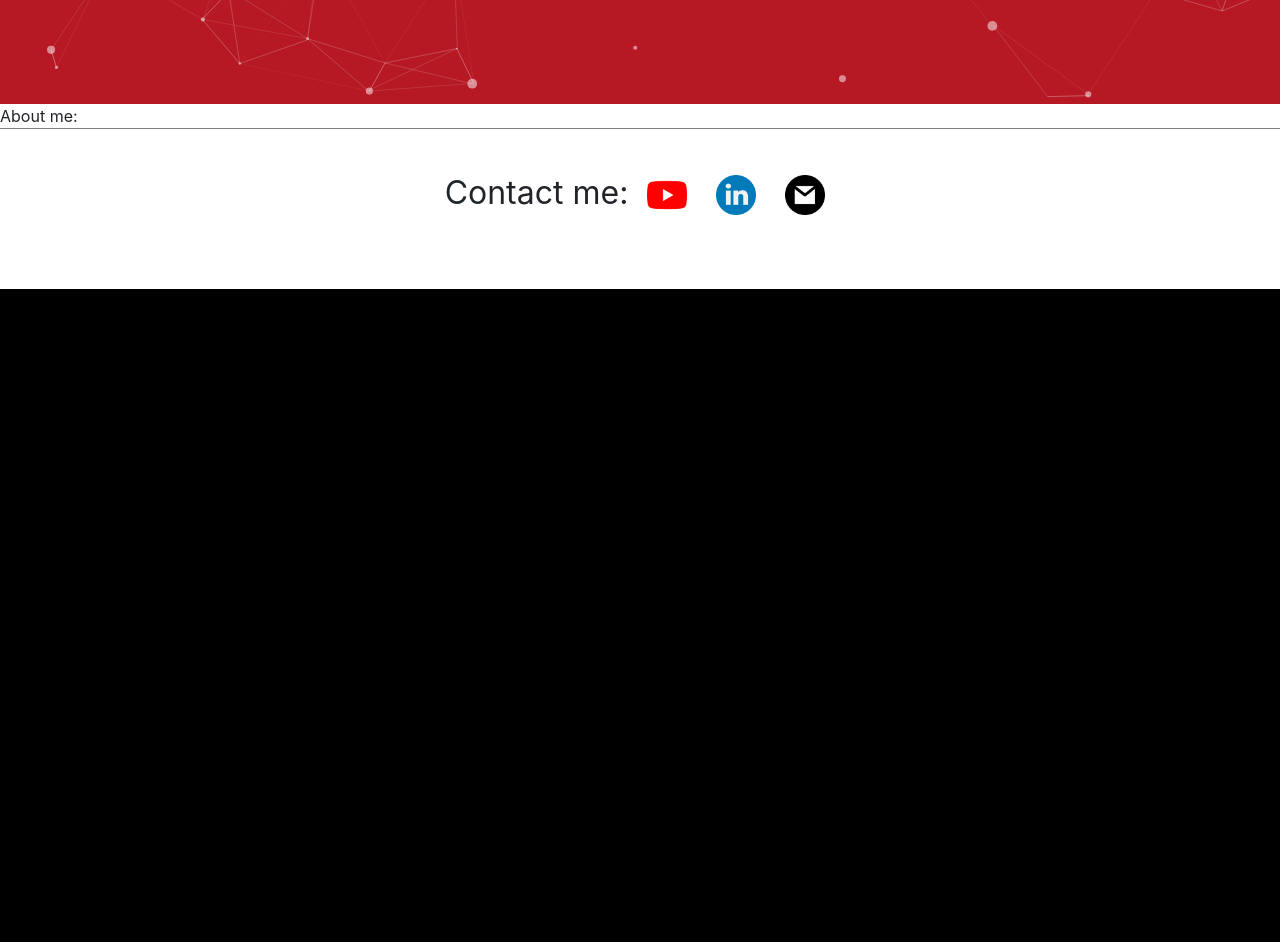
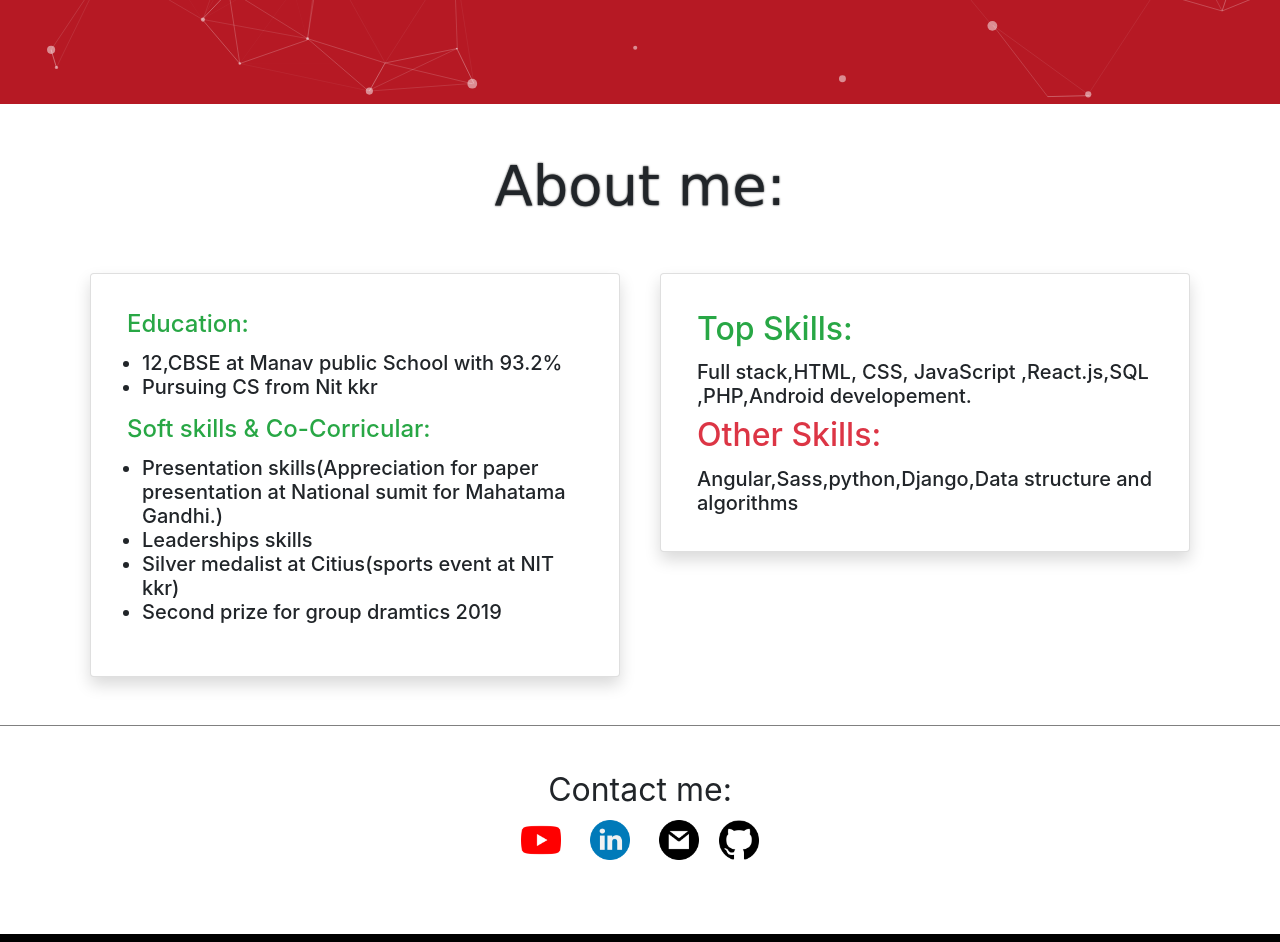
Before and after one commit to hkaur008/portfolio, a plain HTML site: page index.html in a window 1280 px wide. Shown: the part 760-1702 px from the top of the page. Before the commit the page ends 1057 px from the top, so only its background shows below. Drawn offline with nearby package versions, Linux system fonts and the light colour scheme; a web font is replaced by a local one.

Commit message:
portfolio

```diff
--- a/css/style.css
+++ b/css/style.css
@@ -1,4 +1,4 @@
-
+@import url('https://fonts.googleapis.com/css2?family=Baloo+Tamma+2&display=swap');
  a:link:hover {
   text-decoration: none;
 }
@@ -34,6 +34,7 @@ canvas{
 .navbar{
   height:8vh;
   color:white;
+  position:sticky;
 }
   .navbar-toggler
   {position:absolute;
@@ -61,4 +62,24 @@ canvas{
   padding-bottom: 0;
   border-top:1px solid grey;
   font-size: 4vh;
+  position: relative;
 }
+.main{
+
+  font-size:5vh;
+  position: relative;
+
+}
+
+.main .text-center{
+  padding:5vh;
+  font-family:'Baloo Tamma 2', cursive;
+  font-size: 7vh;
+  text-shadow:0 0 2px  #111;
+}
+.main .card{
+  padding:10px;margin:5px;
+  position: relative;
+   height: auto;
+
+}
--- a/index.html
+++ b/index.html
@@ -9,12 +9,12 @@
   <link rel="stylesheet" media="screen" href="css/style.css">
   <link rel="stylesheet" href="https://stackpath.bootstrapcdn.com/bootstrap/4.4.1/css/bootstrap.min.css" integrity="sha384-Vkoo8x4CGsO3+Hhxv8T/Q5PaXtkKtu6ug5TOeNV6gBiFeWPGFN9MuhOf23Q9Ifjh" crossorigin="anonymous">
 <body>
-  <div class="header"><div class="pos-f-t">
+  <div class="header "id="top1"><div class="pos-f-t">
     <div class="collapse" id="navbarToggleExternalContent">
       <div class="bg-dark p-4">
-       <a href=""> <h6 class="text-white h4">Home</h6></a>
-       <a href=""> <h6 class="text-white h4">About</h6></a>
-       <a href=""> <h6 class="text-white h4">Contact me</h6></a>
+       <a href="#top1"> <h6 class="text-white h4">Home</h6></a>
+       <a href="#top2"> <h6 class="text-white h4">About</h6></a>
+       <a href="#top3"> <h6 class="text-white h4">Contact me</h6></a>
       </div>
     </div>
     <nav class="navbar navbar-dark bg-dark">Hargun's Portfolio
@@ -25,24 +25,49 @@
   </div>  </div>
 
 <div class="head-part">
-<!-- particles.js container --><div
-<div class="content"><div class="card" style="width: 18rem;">
+<!-- particles.js container -->
+<div class="content" ><div class="card" style="width: 18rem;">
   <img src="hargun.jpg" class="card-img-top" alt="...">
   <div class="card-body">
     <p class="card-text">HI! I am Hargun,a computer science undergraduate at NIT Kkr.I am full stacker developer with never loosing spirit.My other field of interest are Android developement and Competitive programming.</p>
-    <button type="button" class="btn btn-dark">Read more</button></div>
+    <a href="#top2" class="btn btn-dark">Read more</a></div>
 </div></div>
 <div id="particles-js"></div>
 </div>
-<div class="main">
-  About me:
+<div class="main container ">
+ <div class="text-center" id="top2"> About me:</div>
+  <div class="row">
+
+    <div class="col-sm-6">
+      <div class="card shadow p-3 mb-5 bg-white rounded">
+        <div class="card-body">
+          <h4 class="card-title text-success ">Education:</h4>
+          <h5 class="card-text container"><ul><li>12,CBSE at Manav public School with 93.2% </li><li>Pursuing CS from Nit kkr</li></ul></h5>
+          <h4 class="card-title text-success ">Soft skills & Co-Corricular:</h4>
+          <h5 class="card-text container"><ul><li>Presentation skills(Appreciation for paper presentation at National sumit for Mahatama Gandhi.)</li><li>Leaderships skills</li>
+            <li>Silver medalist at Citius(sports event at NIT kkr)</li><li>Second prize for group dramtics 2019</li></ul></h5>
+        </div>
+      </div>
+    </div>
+    <div class="col-sm-6">
+      <div class="card shadow p-3 mb-5 bg-white rounded">
+        <div class="card-body">
+          <h2 class="card-title text-success">Top Skills:</h2>
+          <h5 class="card-text">Full stack,HTML, CSS, JavaScript ,React.js,SQL ,PHP,Android developement.</h4>
+          <h2 class="card-title text-danger">Other Skills:</h2>
+          <h5 class="card-text">Angular,Sass,python,Django,Data structure and algorithms</h4>
+
+        </div>
+      </div>
+    </div>
+  </div>
 
 </div>
-<div class="footer">
-  <center> Contact me:
+<div class="footer" id="top3">
+  <center> Contact me:<br>
   <a href="" class="pics"><img src="youtube (1).png" height="40vh">
   <a href=""class="pics"><img src="linkedin.png" height="40vh"></a>
-  <a href="" class="pics"><img src="gmail.png" height="40vh"></center>
+  <a href="" class="pics"><img src="gmail.png" height="40vh"><a href="" class="pics"><img src="github-logo.png" height="40vh"></center>
   </div>
 <!-- scripts -->
 <script src="https://code.jquery.com/jquery-3.4.1.slim.min.js" integrity="sha384-J6qa4849blE2+poT4WnyKhv5vZF5SrPo0iEjwBvKU7imGFAV0wwj1yYfoRSJoZ+n" crossorigin="anonymous"></script>
```
Also changed, not shown: github-logo.png (added).
